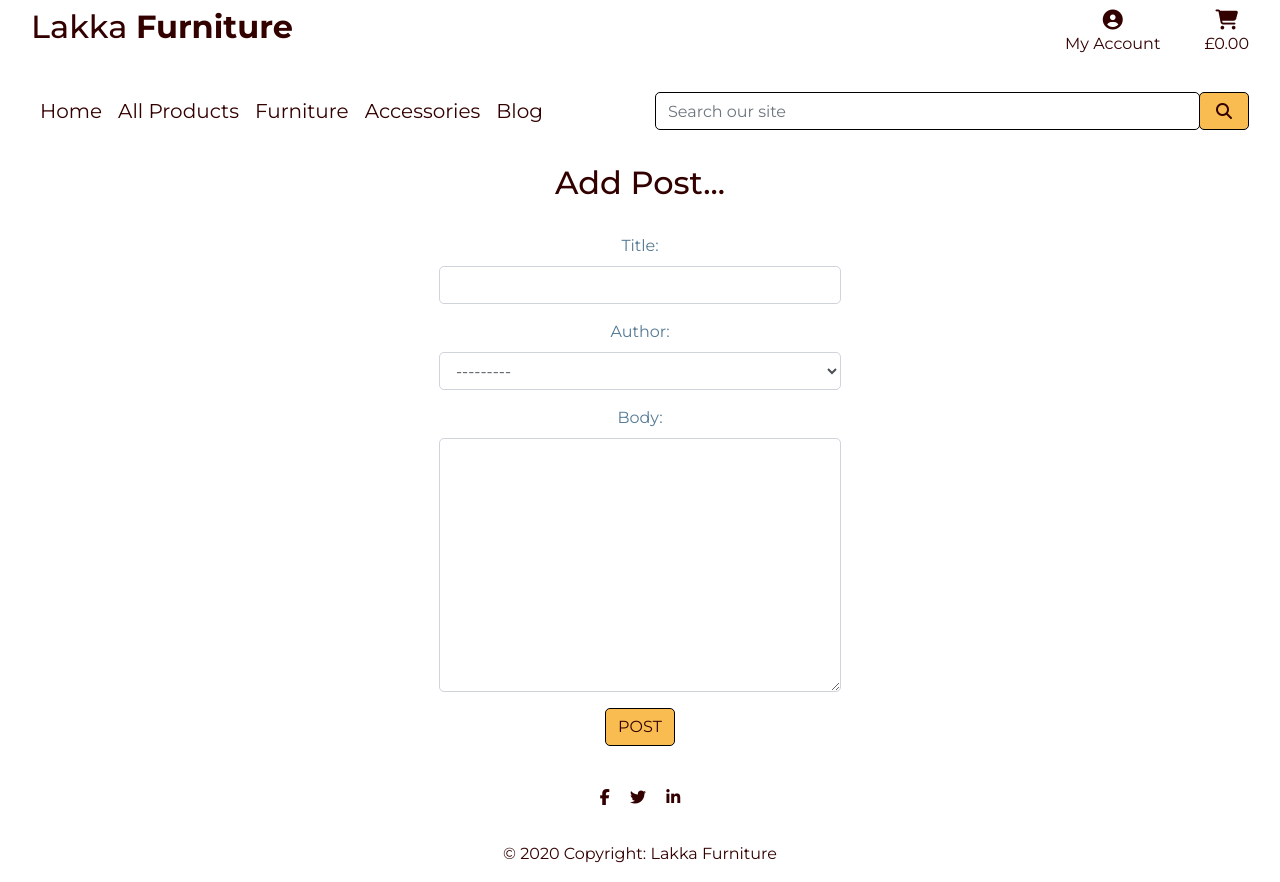
After one commit to Code-Institute-Submissions/svickery-lakkafurniture, a Django app: page /blog/add_post/ in a window 1280 px wide. The commit adds this page. Run offline with Django 3.2, Linux system fonts and the light colour scheme; parts of the project's set-up code (start-up, migrations or seed data) failed here and were passed over; some libraries are stand-ins or nearby versions.

Commit message:
Add post form added and functional

```diff
--- /dev/null
+++ b/blog/forms.py
@@ -0,0 +1,13 @@
+from django import forms
+from .models import Post
+
+class PostForm(forms.ModelForm):
+    class Meta:
+        model = Post
+        fields = ('title', 'author', 'body')
+
+        widgets = {
+            'title': forms.TextInput(attrs={'class': 'form-control'}),
+            'author': forms.Select(attrs={'class': 'form-control'}),
+            'body': forms.Textarea(attrs={'class': 'form-control'}),
+        }
--- a/blog/models.py
+++ b/blog/models.py
@@ -1,5 +1,6 @@
 from django.db import models
 from django.contrib.auth.models import User
+from django.urls import reverse
 
 # Create your models here.
 class Post(models.Model):
@@ -9,3 +10,6 @@ class Post(models.Model):
 
     def __str__(self):
         return self.title + ' | ' + str(self.author)
+
+    def get_absolute_url(self):
+        return reverse('blog')
--- /dev/null
+++ b/blog/templates/add_post.html
@@ -0,0 +1,24 @@
+{% extends "base.html" %}
+{% load static %}
+
+{% block page_header %}
+    <div class="container header-container">
+        <div class="row">
+            <div class="col"></div>
+        </div>
+    </div>
+{% endblock %}
+
+{% block content %}
+
+<h2 class="home-text text-center">Add Post...</h2>
+<br>
+<div class="row justify-content-center align-items-center">
+<div class="form-group">
+<form class="text-center" method="POST">
+    {% csrf_token %}
+    {{ form.as_p }}
+        <button class="home-text btn border-black text-uppercase">Post</button>
+</div>
+</div>
+{% endblock %}
--- a/blog/templates/blog.html
+++ b/blog/templates/blog.html
@@ -13,7 +13,7 @@
 
 <ul>
 {% for post in object_list %}
-    <li><a href="{% url 'blog-article' post.pk %}">{{ post.title }}</a> - {{ post.author }}<br>
+    <li class="home-text"><a class="home-text" href="{% url 'blog-article' post.pk %}">{{ post.title }}</a> - {{ post.author }}<br>
     {{ post.body }}</li>
 {% endfor %}
 </ul>
--- a/blog/urls.py
+++ b/blog/urls.py
@@ -1,9 +1,10 @@
 from django.contrib import admin
 from django.urls import path
-from .views import blog, BlogDetail
+from .views import Blog, BlogDetail, AddPost
 
 urlpatterns = [
     # path('', views.blog, name='blog'),
-    path('', blog.as_view(), name="blog"),
+    path('', Blog.as_view(), name="blog"),
     path('article/<int:pk>', BlogDetail.as_view(), name='blog-article'),
+    path('add_post/', AddPost.as_view(), name="add_post"),
 ]
--- a/blog/views.py
+++ b/blog/views.py
@@ -1,12 +1,13 @@
 from django.shortcuts import render
 from .models import Post
-from django.views.generic import ListView, DetailView
+from django.views.generic import ListView, DetailView, CreateView
+from .forms import PostForm
 
 # Create your views here.
 # def blog(request):
 #     return render(request, 'blog.html', {})
 
-class blog(ListView):
+class Blog(ListView):
     model = Post
     template_name = 'blog.html'
 
@@ -14,3 +15,10 @@ class blog(ListView):
 class BlogDetail(DetailView):
     model = Post
     template_name = 'blog_details.html'
+
+
+class AddPost(CreateView):
+    model = Post
+    form_class = PostForm
+    template_name = 'add_post.html'
+    # fields = '__all__'
--- a/templates/includes/main-nav.html
+++ b/templates/includes/main-nav.html
@@ -43,10 +43,14 @@
 
         </li>
         <li class="nav-item dropdown">
-            <a class="logo-font nav-link home-text" href="#" id="contact-link"
-             aria-haspopup="true" aria-expanded="false">
-                Contact
+            <a class="logo-font nav-link home-text" href="{% url 'blog' %}" id="contact-link"
+            data-toggle="dropdown" aria-haspopup="true" aria-expanded="false">
+                Blog
             </a>
+            <div class="dropdown-menu border-0" aria-labelledby="furniture-link">
+                <a href="{% url 'blog' %}" class="dropdown-item">Blog Posts</a>
+                <a href="{% url 'add_post' %}" class="dropdown-item">Add Post</a>
+            </div>
         </li>
     </ul>
 </div>
```
Also changed, not shown: blog/templates/blog_details.html (+9 -0 lines).
